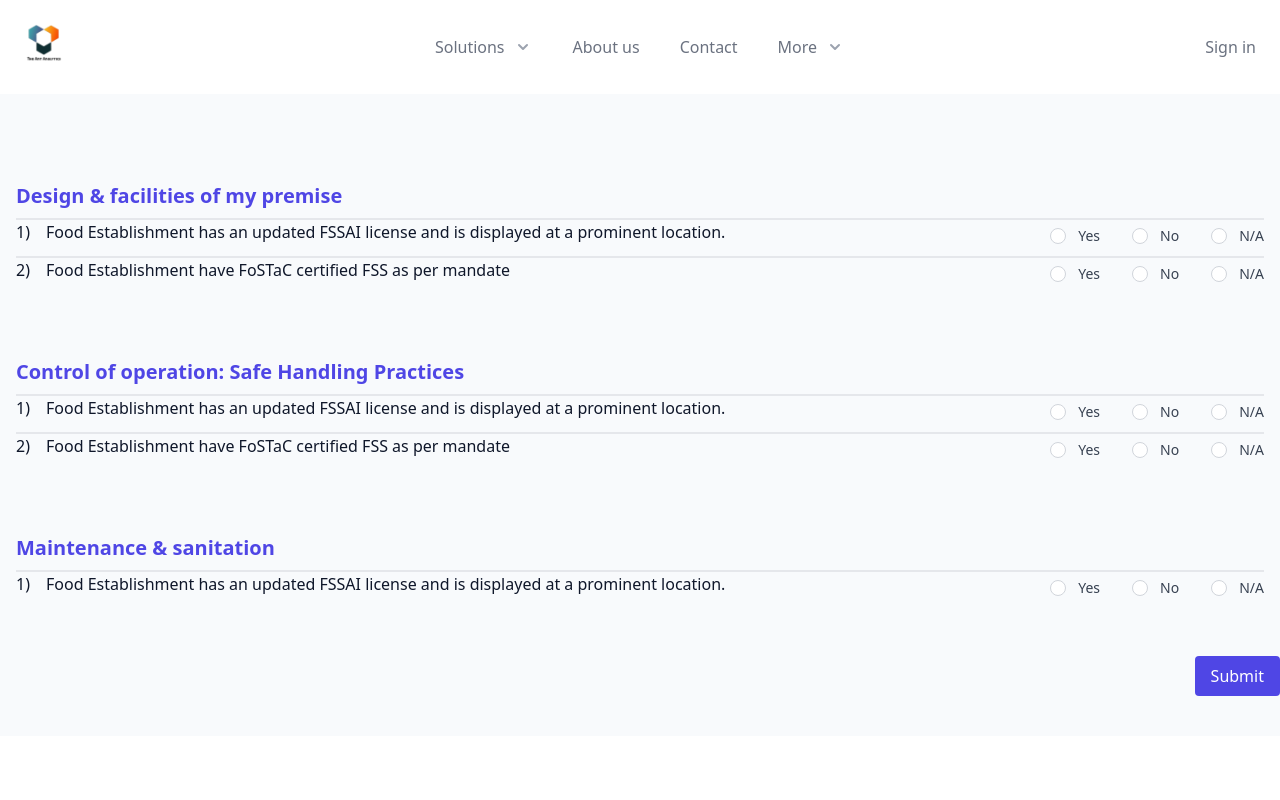
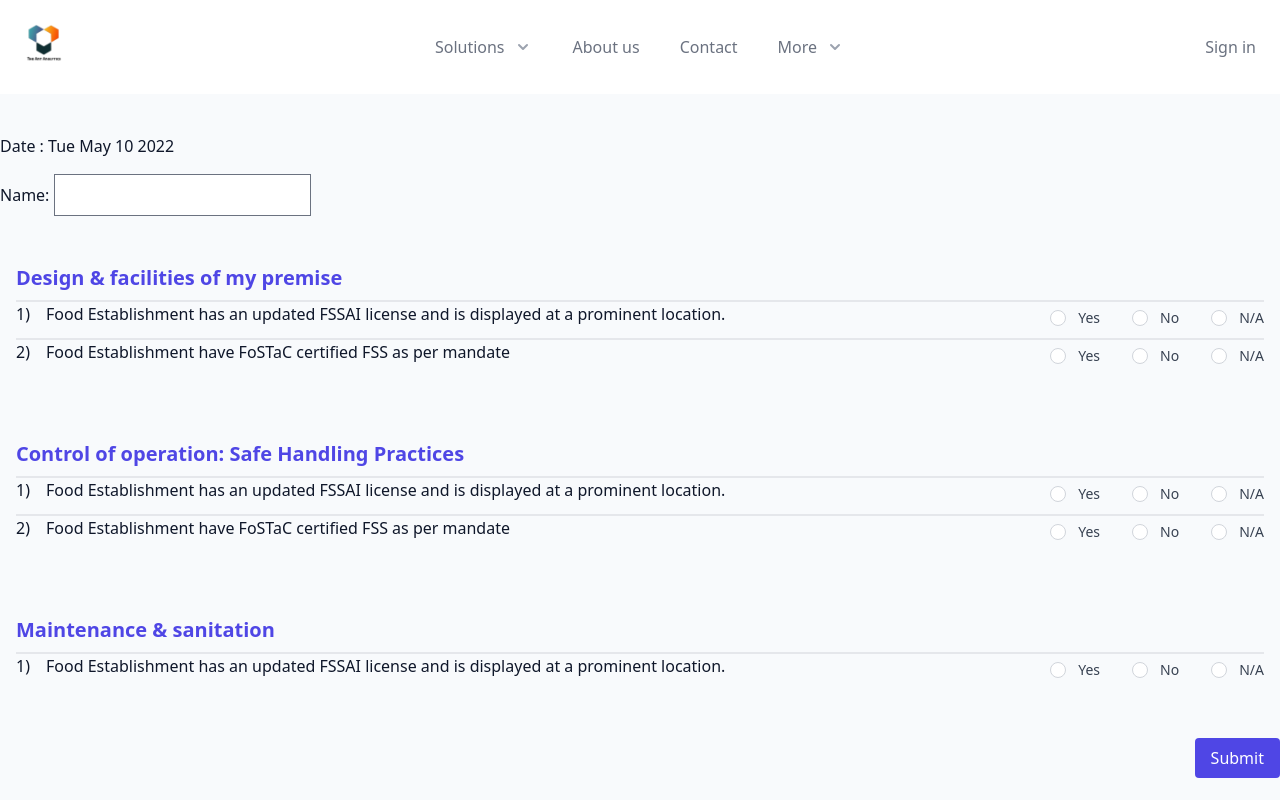
Before and after one commit to AntAnalytics/ant-app, a Next.js app: page /checklist/1 in a window 1280 px wide. Shown: the top 800 px of the page. Built offline with nearby package versions, Linux system fonts and the light colour scheme.

Commit message:
name added to checklist

```diff
--- a/pages/checklist/[checklist].tsx
+++ b/pages/checklist/[checklist].tsx
@@ -28,6 +28,11 @@ const CheckListPage: NextPage = () => {
     <PageLayout>
       <section className='container mx-auto py-10'>
         <form onSubmit={handleSubmit(onSubmit)}>
+          <div className=''>
+            <p>Date : {new Date().toDateString()}</p>
+            <label htmlFor='name'>Name: </label>
+            <input type='text' />
+          </div>
           {test.map((section, sIndex) => (
             <div key={section.id} className='my-8 p-4'>
               <h2 className='text-xl font-bold text-indigo-600'>
```
